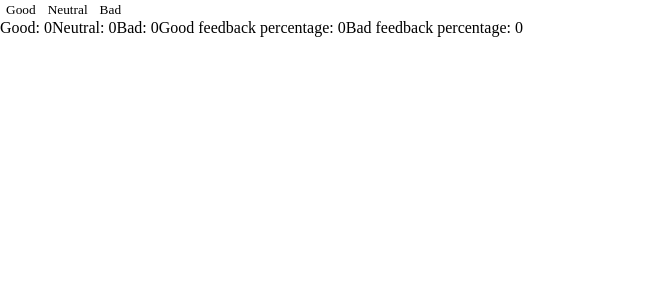
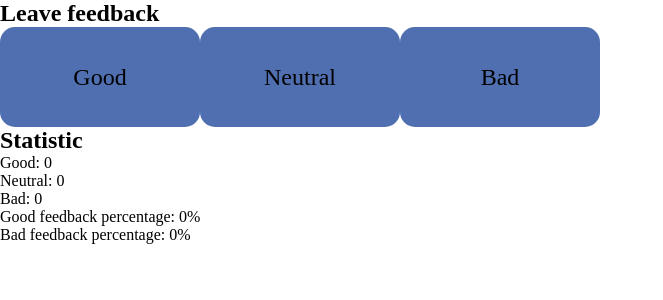
Before and after one commit to BigBlueDraco/goit-react-hw-02-feedback, a React (Create React App) app: page / in a window 1280 px wide. Shown: the top 300 px of the page, without its empty margins (0-663 px from the left). Built offline with nearby package versions, Linux system fonts and the light colour scheme.

Commit message:
add styles

```diff
--- a/src/components/App.jsx
+++ b/src/components/App.jsx
@@ -1,7 +1,9 @@
 import {Feedback} from "components/Feedback/Feedback"
 export const App = () => {
   return (
-    <Feedback title = "Leave feedback"
+    <Feedback
+    feedbackTitle = "Leave feedback"
+    statisticTitle = "Statistic"
     feedbackOptions = {["Good", "Neutral", "Bad"]}
     percentageOptions ={["Good", "Bad"]}/>
   );
--- a/src/components/Button/Button.jsx
+++ b/src/components/Button/Button.jsx
@@ -1,9 +1,11 @@
 import React, { Component } from "react";
 import PropTypes from 'prop-types';
+
+import s from "components/Button/button.module.scss"
 export class Button extends Component {
     render(){
         return(
-            <button type="button" onClick={(e) => {this.props.func(e)}}>{this.props.text}</button>
+            <button className={s.button} type="button" onClick={(e) => {this.props.func(e)}}>{this.props.text}</button>
         )
     }
 
--- a/src/components/Button/button.module.scss
+++ b/src/components/Button/button.module.scss
@@ -0,0 +1,7 @@
+.button{
+    width: 200px;
+    height: 100px;
+    background-color: rgb(79, 111, 176);
+    border-radius: 15px;
+    font-size: 24px;
+}
--- a/src/components/Feedback/Feedback.jsx
+++ b/src/components/Feedback/Feedback.jsx
@@ -16,8 +16,6 @@ export class Feedback extends React.Component{
         this.state = {...state};
     }
     onLeaveFeedback = (e) => {
-        console.log(e)
-        console.log(e.target.textContent)
         this.setState(state => ({
             [e.target.textContent]: state[e.target.textContent]+1,
         }))
@@ -55,7 +53,8 @@ export class Feedback extends React.Component{
 }
 
 Feedback.propTypes = {
-    title: PropTypes.string,
+    statisticTitle: PropTypes.string,
+    feedbackTitle: PropTypes.string,
     feedbackOptions: PropTypes.arrayOf(PropTypes.string,).isRequired,
     percentageOptions: PropTypes.arrayOf(PropTypes.string,),
 }
--- a/src/components/Statistics/Statistics.jsx
+++ b/src/components/Statistics/Statistics.jsx
@@ -1,16 +1,21 @@
 import React from "react";
 import PropTypes from 'prop-types';
+
+import s from 'components/Statistics/statistics.module.scss'
 
 export const Statistics = ({names, values, percentageOptions:{iDs, func}}) => {
         return(
             <>
+            <div className={s.statisticWrap}>
                 {names.map((elem, index) => (
                     <StatisticItem key={elem} name={elem} value={values[index]}/>
                 ))}
-
+            </div>
+            <div className={s.percentageWrap}>
                 {iDs.map(elem => (
                     <StatisticPercent key = {elem} name = {elem} value = {func(elem)} />
                 ))}
+            </div>
             </>
         );
 }
@@ -22,7 +27,7 @@ const StatisticItem = ({name, value}) =>{
 }
 const StatisticPercent = ({name, value}) => {
     return(
-        <span>{name} feedback percentage: {value}</span>
+        <span>{name} feedback percentage: {value}%</span>
     )
 }
 
--- /dev/null
+++ b/src/components/Statistics/statistics.module.scss
@@ -0,0 +1,8 @@
+.statisticWrap{
+    display: flex;
+    flex-direction: column;
+}
+.percentageWrap{
+    display: flex;
+    flex-direction: column;
+}
```
